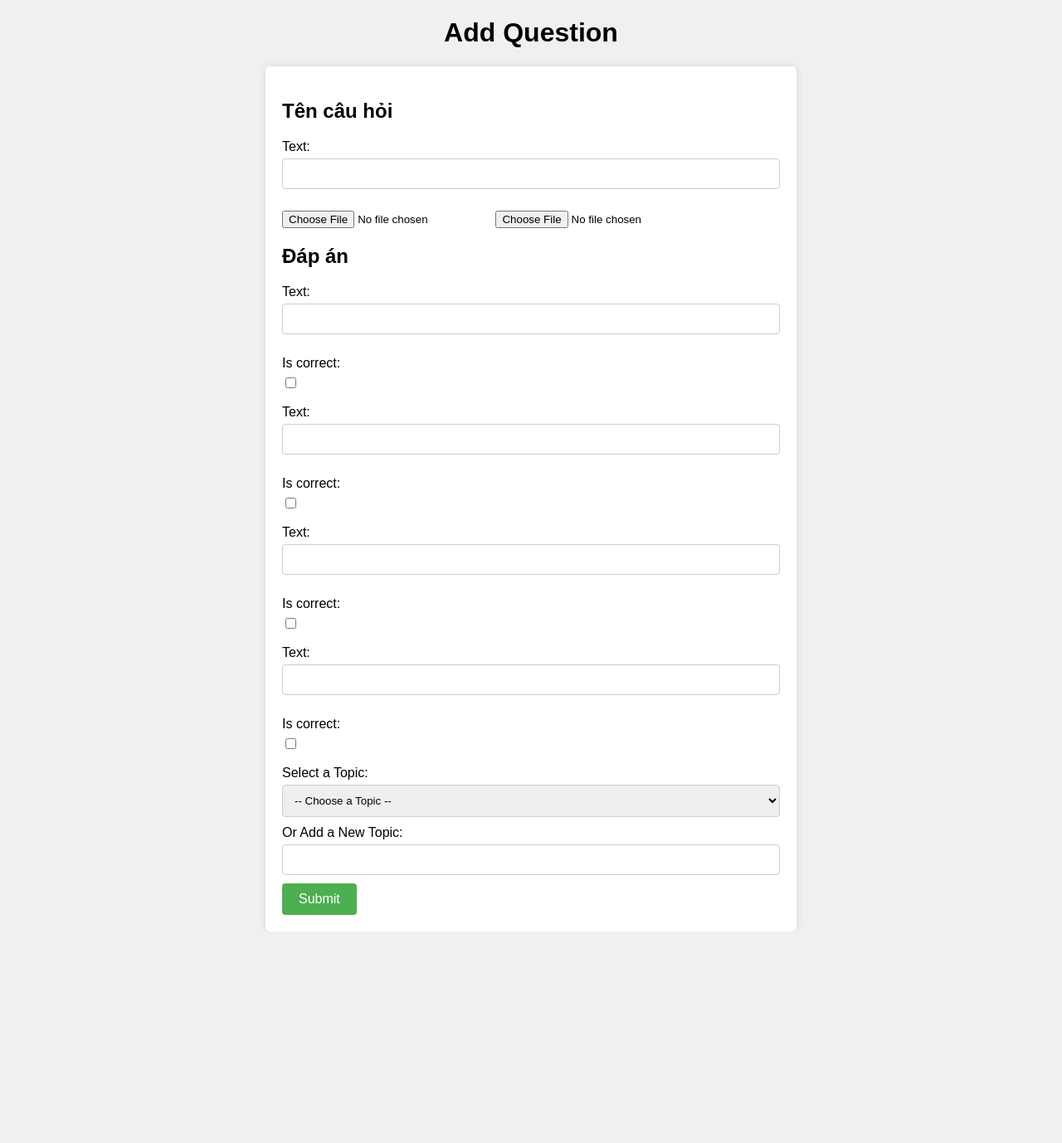
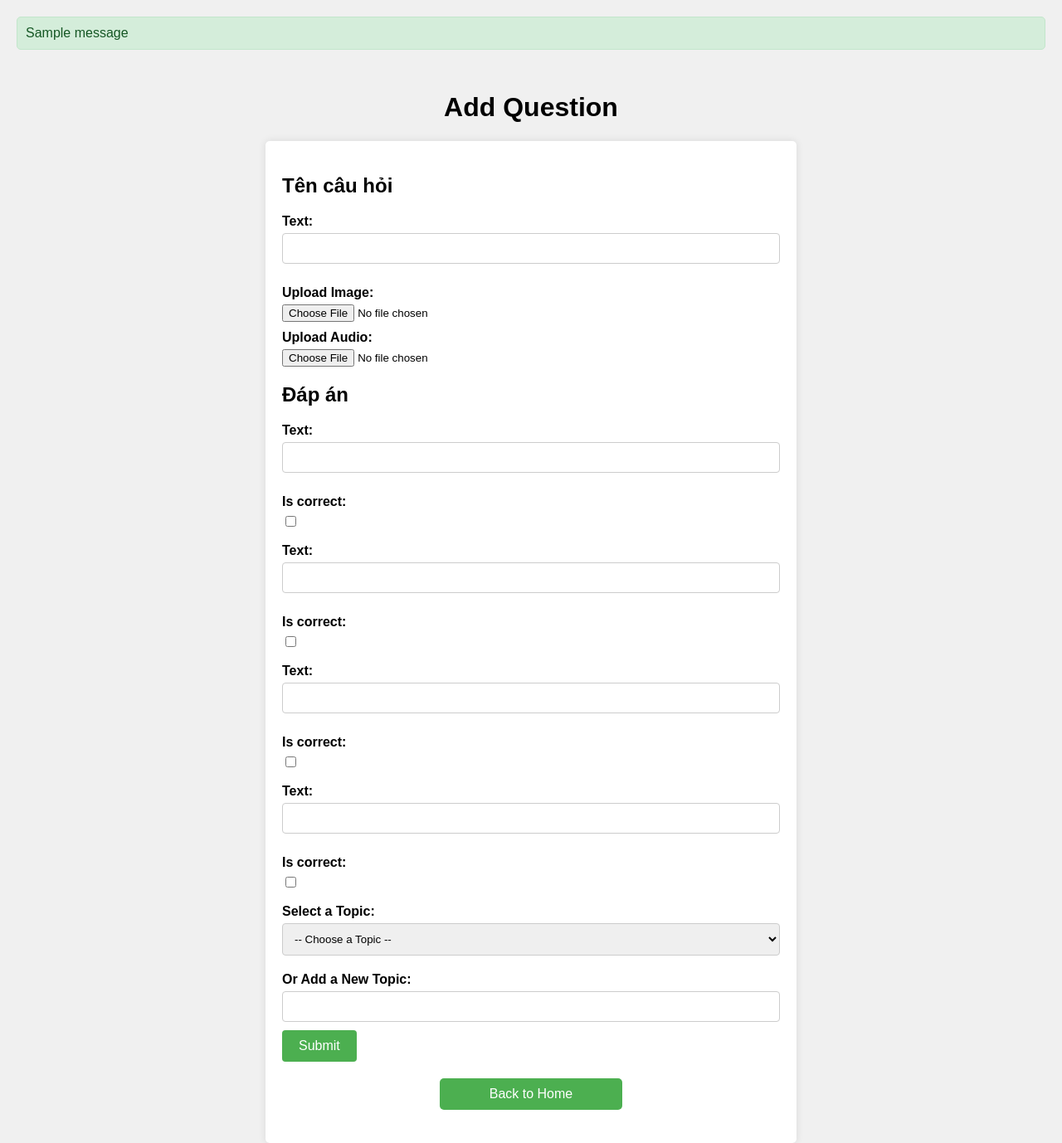
Before and after one commit to tyhuynh03/17_Quizlet-liked, a Django app: page /add_question/ in a window 1280 px wide. Shown: the whole page at 83% size. Before the commit the page ends 1123 px from the top, so only its background shows below. Run offline with Django 5.2, Linux system fonts and the light colour scheme; a user stored in the database is signed in; tables that the repository leaves empty hold one stand-in row (values such as "Sample post"); one stand-in notice (Sample message) is shown.

Commit message:
Refactor add_question.html and quiz_result.html templates

```diff
--- a/src/quiz/templates/add_question.html
+++ b/src/quiz/templates/add_question.html
@@ -1,71 +1,3 @@
-<!-- <!DOCTYPE html>
-<html>
-
-<head>
-    <title>Add Question</title>
-    <script>
-        // JavaScript để thêm các câu hỏi và câu trả lời khi nhấn nút "Add Question"
-        document.addEventListener('DOMContentLoaded', function () {
-            const addQuestionButton = document.getElementById('add-question-btn');
-            const formContainer = document.getElementById('form-container');
-
-            let questionCount = 0;
-
-            addQuestionButton.addEventListener('click', function () {
-                questionCount++;
-
-                // Tạo form cho câu hỏi và các câu trả lời
-                const questionForm = document.createElement('div');
-                questionForm.innerHTML = `
-                    <fieldset>
-                        <legend>Question ${questionCount}:</legend>
-                        <input type="text" name="question_text_${questionCount}" placeholder="Enter question text">
-                        <select name="topic_${questionCount}">
-                            {% for topic in topics %}
-                                <option value="{{ topic.id }}">{{ topic.name }}</option>
-                            {% endfor %}
-                        </select>
-                        <input type="radio" name="correct_choice_${questionCount}" value="1">
-                        <label>Correct</label>
-                        <input type="text" name="choice_text_${questionCount}_1" placeholder="Enter choice text">
-                        <input type="radio" name="correct_choice_${questionCount}" value="2">
-                        <label>Correct</label>
-                        <input type="text" name="choice_text_${questionCount}_2" placeholder="Enter choice text">
-                        <input type="radio" name="correct_choice_${questionCount}" value="3">
-                        <label>Correct</label>
-                        <input type="text" name="choice_text_${questionCount}_3" placeholder="Enter choice text">
-                        <input type="radio" name="correct_choice_${questionCount}" value="4">
-                        <label>Correct</label>
-                        <input type="text" name="choice_text_${questionCount}_4" placeholder="Enter choice text">
-                    </fieldset>
-                `;
-
-                formContainer.appendChild(questionForm);
-            });
-        });
-    </script>
-</head>
-
-<body>
-    <h1>Add Question</h1>
-    <form method="post">
-        {% csrf_token %}
-        {{ question_form.as_p }}
-
-        <fieldset>
-            <legend>Choices:</legend>
-            {{ choice_formset.management_form }}
-            {{ choice_formset.non_form_errors }}
-            {% for choice_form in choice_formset %}
-            {{ choice_form.as_p }}
-            {% endfor %}
-        </fieldset>
-
-        <button type="submit">Submit</button>
-    </form>
-</body>
-
-</html> -->
 <!DOCTYPE html>
 <html lang="en">
 
@@ -105,6 +37,22 @@
             margin-bottom: 5px;
         }
 
+        #back-to-home {
+            display: block;
+            width: 200px;
+            margin: 20px auto;
+            padding: 10px;
+            text-align: center;
+            background-color: #4CAF50;
+            color: white;
+            text-decoration: none;
+            border-radius: 5px;
+        }
+
+        #back-to-home:hover {
+            background-color: #4CAF50;
+        }
+
         form input[type="text"],
         form select {
             width: 100%;
@@ -128,11 +76,83 @@
         form button[type="submit"]:hover {
             background-color: #45a049;
         }
+
+        label {
+            display: block;
+            margin-bottom: 10px;
+            font-weight: bold;
+            margin-top: 10px;
+        }
+
+        .file-input-label {
+            display: block;
+            width: 100%;
+            padding: 10px;
+            margin-bottom: 20px;
+            border: 1px solid #ccc;
+            border-radius: 5px;
+            background-color: #007bff;
+            color: white;
+            text-align: center;
+            cursor: pointer;
+        }
+
+        .file-input-label:hover {
+            background-color: #0056b3;
+        }
+
+        /* Message Styles */
+        .messages {
+            list-style-type: none;
+            margin: 0;
+            padding: 20px;
+        }
+
+        .messages li {
+            margin-bottom: 10px;
+            padding: 10px;
+            border-radius: 5px;
+        }
+
+        /* Success Message */
+        .messages .success {
+            background-color: #d4edda;
+            color: #155724;
+            border: 1px solid #c3e6cb;
+        }
+
+        /* Info Message */
+        .messages .info {
+            background-color: #cce5ff;
+            color: #004085;
+            border: 1px solid #b8daff;
+        }
+
+        /* Warning Message */
+        .messages .warning {
+            background-color: #fff3cd;
+            color: #856404;
+            border: 1px solid #ffeeba;
+        }
+
+        /* Error Message */
+        .messages .error {
+            background-color: #f8d7da;
+            color: #721c24;
+            border: 1px solid #f5c6cb;
+        }
     </style>
 </head>
 
 
 <body>
+    {% if messages %}
+    <ul class="messages">
+        {% for message in messages %}
+        <li{% if message.tags %} class="{{ message.tags }}" {% endif %}>{{ message }}</li>
+            {% endfor %}
+    </ul>
+    {% endif %}
     <h1>Add Question</h1>
     <form method="post" enctype="multipart/form-data">
         <form method="post">
@@ -141,8 +161,9 @@
             {{ question_form.as_p }}
             <!-- Đây là phần cho phép người dùng tải lên ảnh hoặc audio -->
             <!-- Đặt input type="file" và các yêu cầu tương ứng ở đây -->
-
+            <label for="image">Upload Image:</label>
             <input type="file" name="image" accept="image/*" />
+            <label for="audio">Upload Audio:</label>
             <input type="file" name="audio" accept="audio/*" />
             <h2>Đáp án</h2>
             {{ choice_formset.as_p }}
@@ -158,7 +179,9 @@
             <input type="text" name="new_topic" id="new_topic" />
             <br />
             <button type="submit">Submit</button>
+            <a href="{% url 'my_page' %}" id="back-to-home">Back to Home</a>
         </form>
+
 </body>
 
 </html>
--- a/src/quiz/views.py
+++ b/src/quiz/views.py
@@ -72,8 +72,8 @@
             # Lưu các đáp án liên quan
             choice_formset.instance = question
             choice_formset.save()
-
-            return redirect('my_page')  # Chuyển hướng sau khi lưu thành công
+            messages.success(request, 'Question added successfully')
+            return redirect('add_question')  # Chuyển hướng sau khi lưu thành công
     else:
         # Xử lý khi method không phải POST
         user = request.user
```
Also changed, not shown: src/quiz/templates/quiz_result.html (+19 -0 lines). Lines whose indentation alone changed are shown as unchanged.
